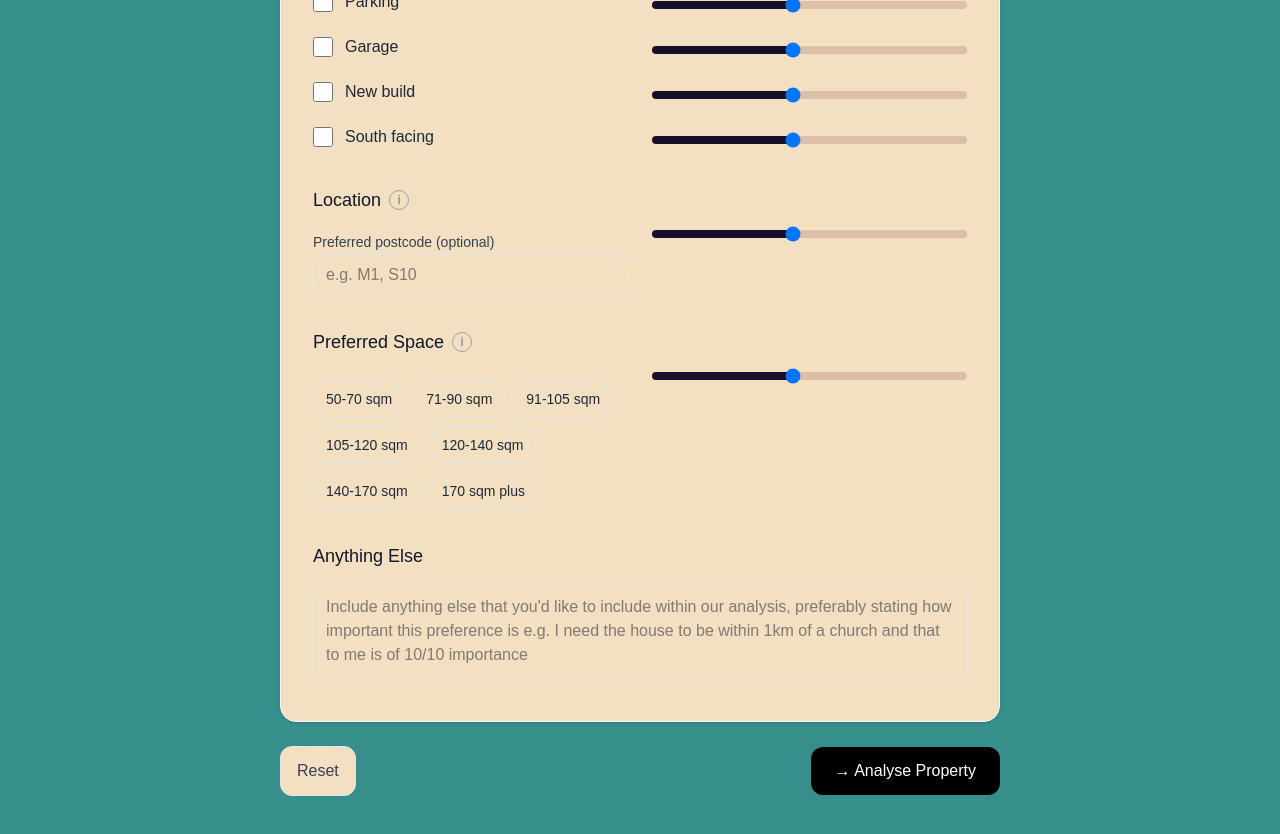
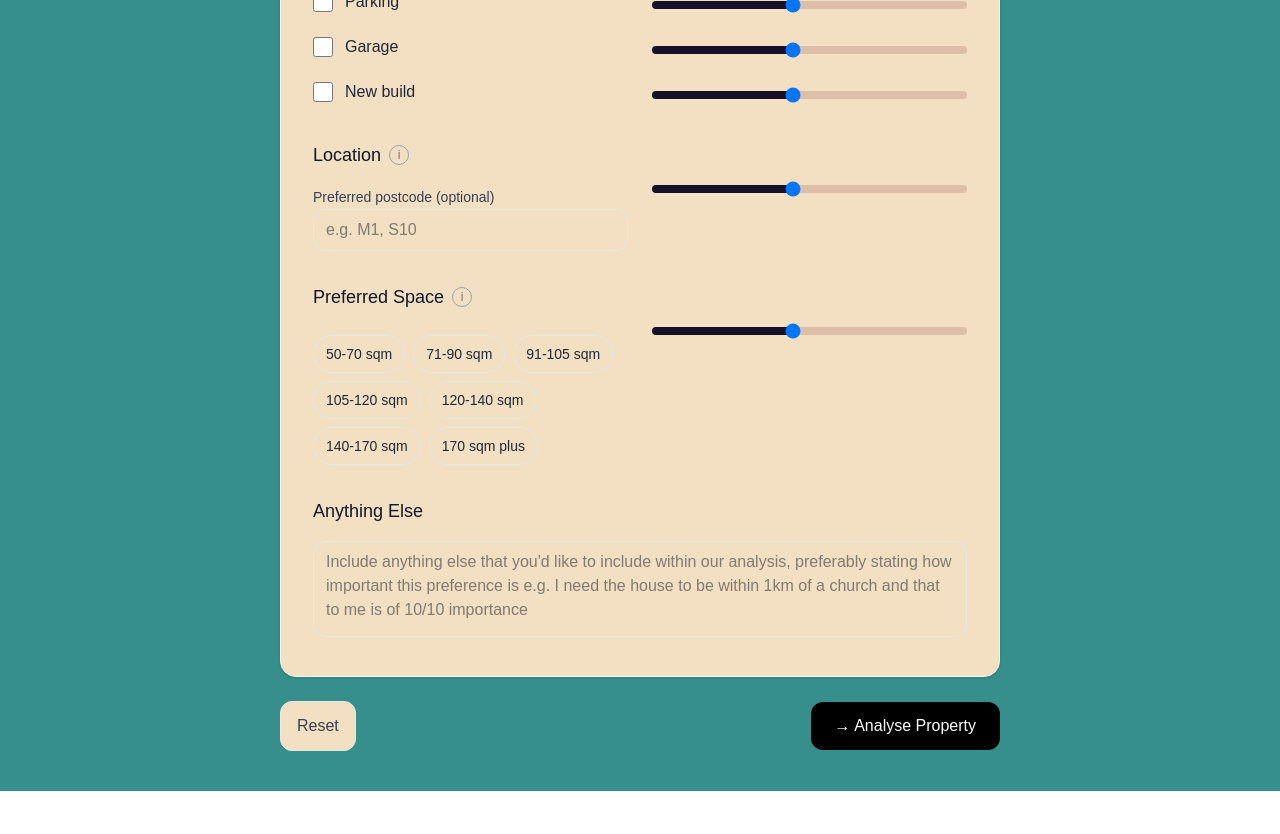
Before and after one commit to mohammadelkossi/homelens-website, a Next.js app: page /preferences-redesign in a window 1280 px wide. Shown: the part 900-1734 px from the top of the page. After the commit the page ends 1691 px from the top, so only its background shows below. Built offline with nearby package versions, Linux system fonts and the light colour scheme; a web font is replaced by a local one.

Commit message:
Remove 'South facing' option from preferences form
- Removed 'South facing' from FEATURES array
- Users can no longer select this as a feature preference
- Maintains existing functionality for other features

```diff
--- a/src/app/preferences-redesign/page.tsx
+++ b/src/app/preferences-redesign/page.tsx
@@ -90,7 +90,7 @@ function PropertyPreferencesContent() {
   const [bathrooms, setBathrooms] = useState<string | undefined>(undefined);
   const [propertyType, setPropertyType] = useState<string | undefined>(undefined);
 
-  const FEATURES = ["Garden", "Parking", "Garage", "New build", "South facing"];
+  const FEATURES = ["Garden", "Parking", "Garage", "New build"];
   const [features, setFeatures] = useState<Record<string, boolean>>(
     () => Object.fromEntries(FEATURES.map((f) => [f, false])) as Record<string, boolean>
   );
```
